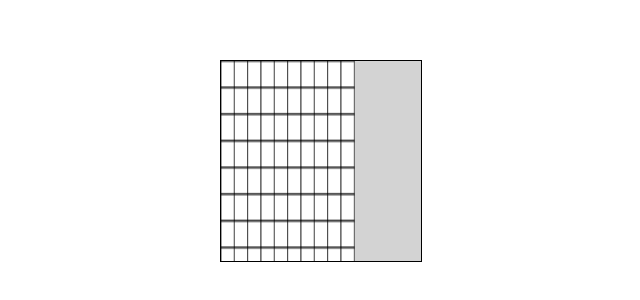
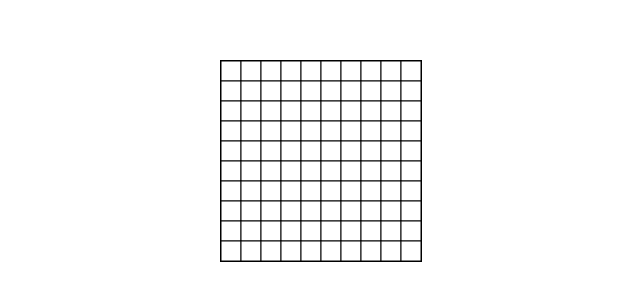
Before and after one commit to PawelKrzesinski/robot-warehouse, a plain HTML site: page index.html in a window 1280 px wide. Shown: the part 148-448 px from the top of the page, without its empty margins (327-967 px from the left). Drawn offline with Linux system fonts and the light colour scheme.

Commit message:
solve the bug with wrong dimensions

```diff
--- a/app.css
+++ b/app.css
@@ -1,3 +1,6 @@
+* {
+    box-sizing: border-box;
+}
 body{
     width: 100%;
     height: 100%;
@@ -9,8 +12,6 @@ div{
     margin: 200px;
 }
 #canvas {
-    height: 200px;
-    width: 200px;
     border: 1px solid black;
     background-color: lightgray;
 }
--- a/index.html
+++ b/index.html
@@ -9,7 +9,7 @@
 </head>
 <body>
     <div>
-        <canvas id="canvas"></canvas>
+        <canvas id="canvas" width="200px" height="200px"></canvas>
     </div>
 </body>
 <script src="./app.js"></script>
```
